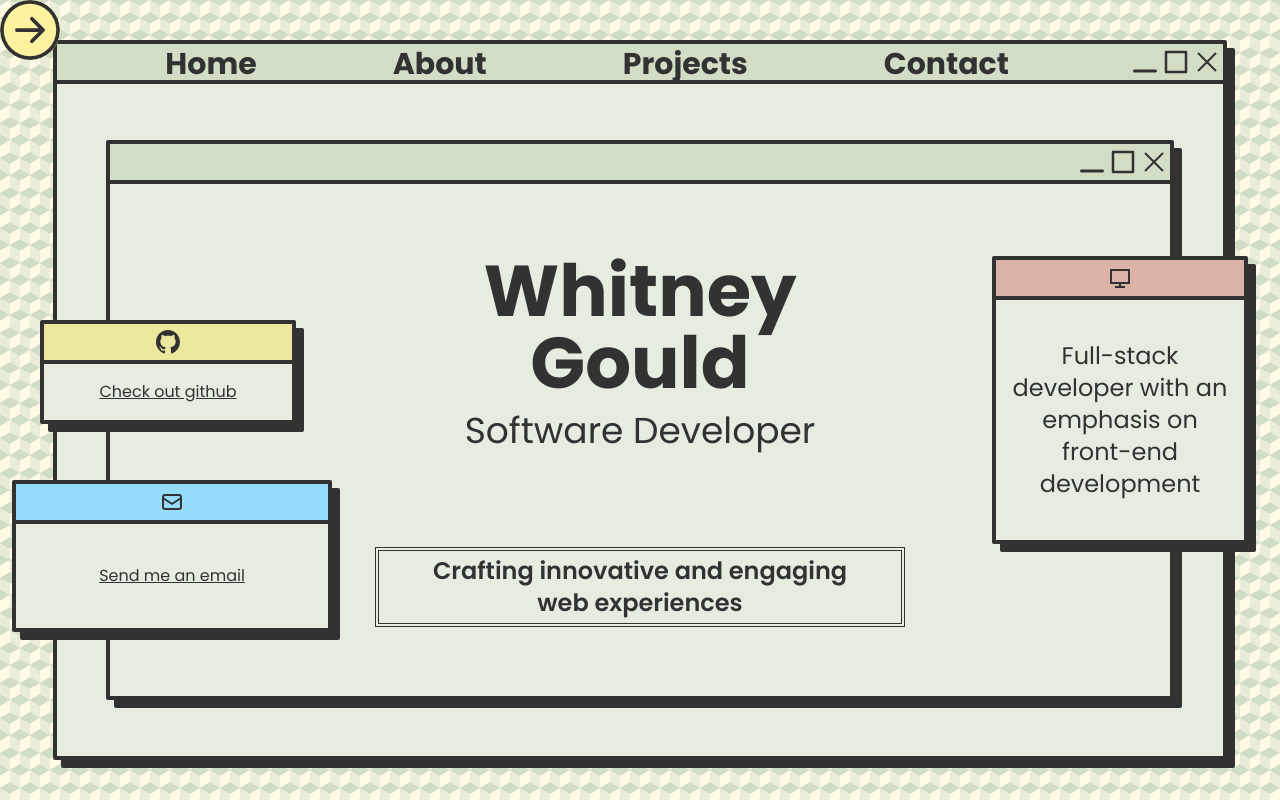
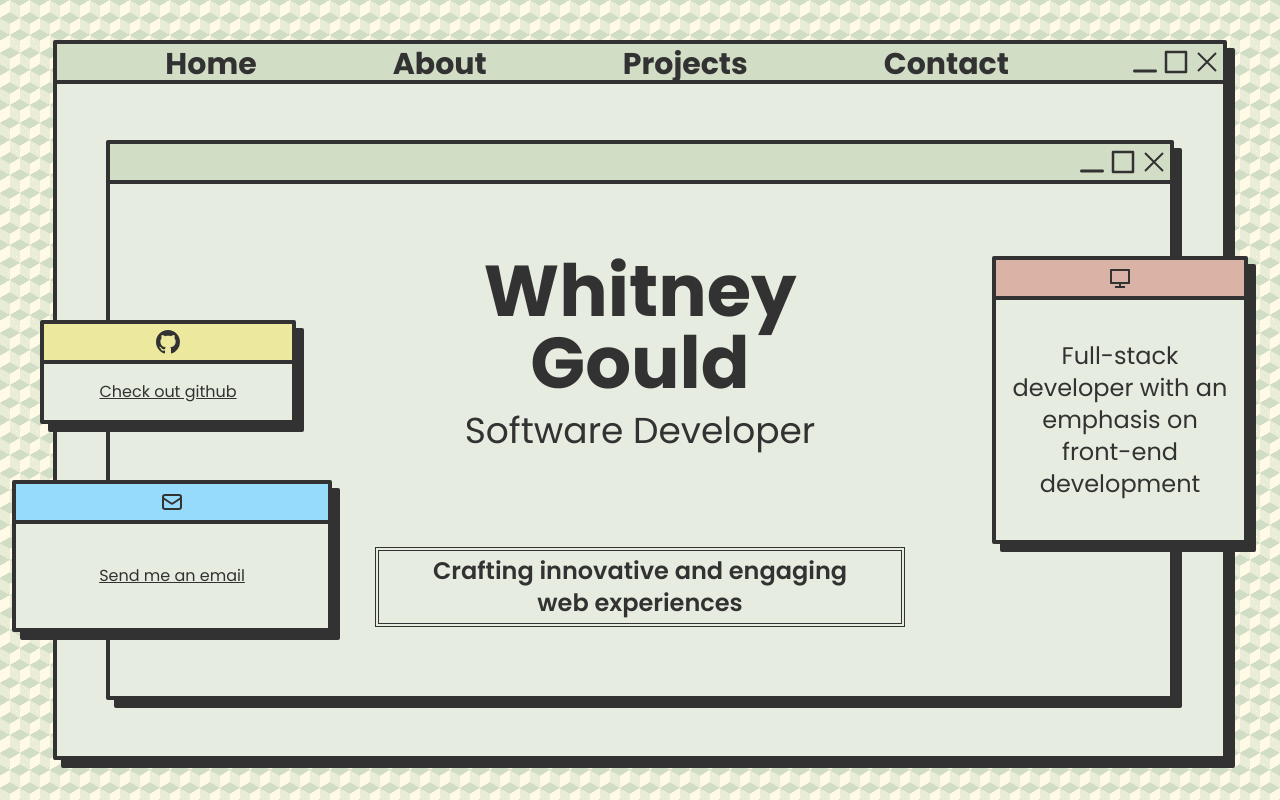
Before and after one commit to whitneywind/portfolio, a React (Vite) app: page / in a window 1280 px wide. Built offline with nearby package versions, Linux system fonts and the light colour scheme.

Commit message:
temp arrow removal

```diff
--- a/src/App.jsx
+++ b/src/App.jsx
@@ -83,11 +83,11 @@ function App() {
         {displayed === "about" && <About />}
         {displayed === "projects" && <Projects />}
         {displayed === "contact" && <Contact />}
+        {/* <BsArrowRightCircle
+          className={`absolute top-[40%] right-[30%] text-6xl bg-yellow-200 rounded-full cursor-pointer z-100`}
+          onClick={() => setDisplayed("about")}
+        /> */}
       </div>
-      <BsArrowRightCircle
-        className={`absolute top-[0px] sm:top-[0px] md:top-[0px] lg:top-[0px] right-[0px] left-[0px] text-6xl bg-yellow-200 rounded-full cursor-pointer z-100`}
-        onClick={() => setDisplayed("about")}
-      />
     </main>
   );
 }
```
